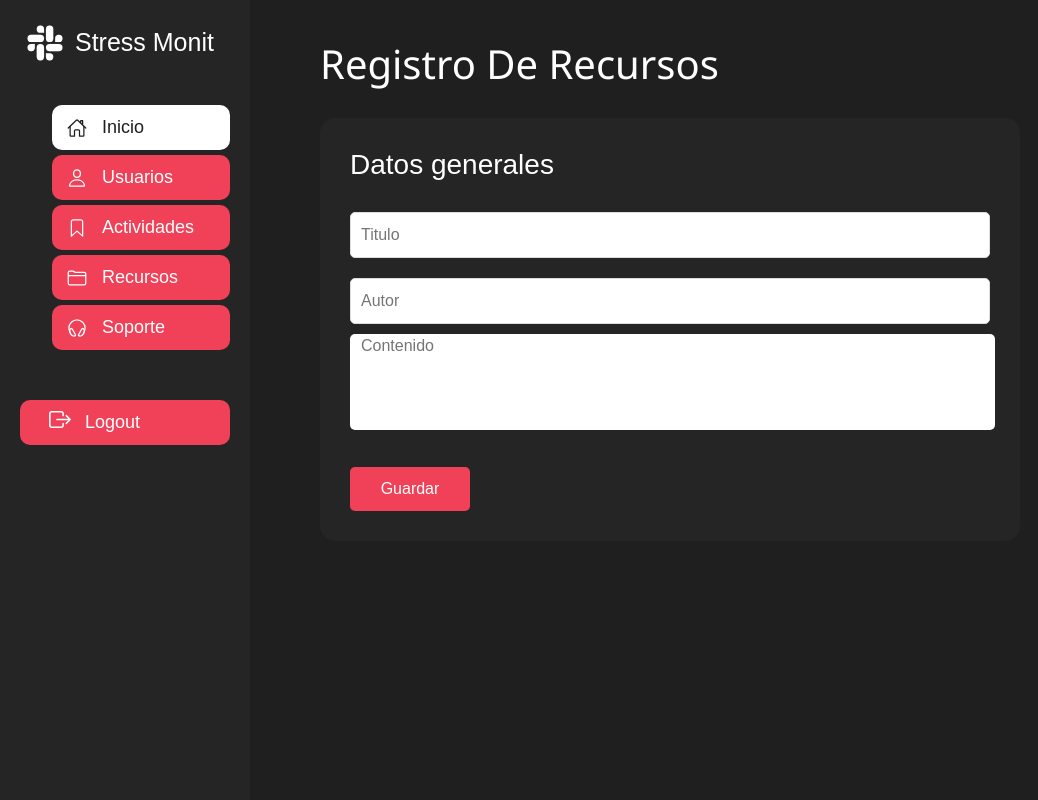
After one commit to luisleon7677/-StressMonit_Project, a Flask app: page /recursos/registrar in a window 1280 px wide. The commit adds this page. Shown: the whole page, without its empty margins (0-1038 px from the left). Run offline with Flask 3, Linux system fonts and the light colour scheme.

Commit message:
diseño y funcionalidades a recursos

```diff
--- a/app.py
+++ b/app.py
@@ -1,5 +1,5 @@
 from flask import Flask, render_template, send_file
-from src.querys import listarQuerys
+from src.querys import listarQuerys,insertarRecursos,eliminarRecurso
 from flask import request, redirect, url_for
 
 app = Flask(__name__)
@@ -57,6 +57,29 @@ def recursos():
 
     return render_template("recursos.html",title="Recursos",resultados = recursos)
 
+@app.route("/recursos/eliminar/<int:id>",methods=['POST'])
+def eliminar_recursos(id):
+    eliminarRecurso(id)
+    return redirect(url_for('recursos'))
+
+
+
+@app.route("/recursos/registrar/submit" , methods=['post'])
+def submit_recurso():
+    titulo = request.form["titulo"]
+    autor = request.form["autor"]
+    contenido = request.form["contenido"]
+
+    insertarRecursos(titulo,autor,contenido)
+
+
+    return redirect(url_for('recursos'))
+
+@app.route("/recursos/registrar")
+def registrar_recursos():
+    return render_template("recurso_registrar.html",title="Registro Recursos")
+
+
 @app.route("/soporte")
 def soporte():
     return render_template("soporte.html",title="Soporte")
--- a/static/recursos.css
+++ b/static/recursos.css
@@ -36,9 +36,15 @@
 .container-recursos .contenido ul li{
     margin: 8px 0;
     cursor: pointer;
+
 }
 .container-recursos .contenido ul a{
     text-decoration: none;
+    color: white;
+
+}
+.container-recursos .contenido span{
+    margin-right: 15px;
 }
 .container-recursos .boton button{
 
@@ -56,6 +62,61 @@
 }
 .container-recursos .boton a{
     text-decoration: none;
+}
+#myTextarea{
+
+    all: unset;
+    background: white;
+    width: 99%;
+    border-radius: 5px;
+    color: #252525;
+    overflow-x: hidden;
+    padding-left: 11px;
+}
+#button_form{
+    background: #f04158;
+    width: 120px;
+    margin-top: 30px;
+}
+/*MODAL*/
+
+
+/* El modal está oculto por defecto */
+.modal-recurso {
+    display: none; /* Ocultarlo inicialmente */
+    position: fixed;
+    z-index: 1; /* Establece que esté encima del contenido */
+    left: 0;
+    top: 0;
+    width: 100%;
+    height: 100%;
+    background-color: rgba(0, 0, 0, 0.4); /* Fondo translúcido */
+    overflow: auto;
+}
+
+/* Contenido del modal */
+.modal-contenido {
+    background-color: white;
+    margin: 15% auto;
+    padding: 20px;
+    border: 1px solid #888;
+    width: 80%; /* Puedes ajustar el tamaño */
+    max-width: 600px;
+}
+
+/* Estilo para el botón de cerrar */
+.cerrar {
+    color: #aaa;
+    float: right;
+    font-size: 28px;
+    font-weight: bold;
+}
+
+.cerrar:hover,
+.cerrar:focus {
+    color: black;
+    text-decoration: none;
+    cursor: pointer;
 }
 @media(max-width:1100px){
 
--- /dev/null
+++ b/static/recursos.js
@@ -0,0 +1,18 @@
+
+//obtengo los elementos del modal
+var modal = document.getElementById('modal-recurso');
+var btns = document.querySelectorAll('.mostrarModal');
+var span = document.getElementById('cerrarModal');
+
+
+//mostrar el modal al hacer clilc en boton
+btns.forEach(function(btn){
+    btn.onclick = function(){
+        modal.style.display = "block";
+    }
+})
+//cerrar el modal cuando el usuario haga clil en cerrar
+
+span.onclick = function(){
+    modal.style.display = "none";
+}
--- a/templates/base.html
+++ b/templates/base.html
@@ -90,6 +90,7 @@
     <script nomodule src="https://unpkg.com/ionicons@7.1.0/dist/ionicons/ionicons.js"></script>
     <!--JS-->
     <script src="/static/script.js"></script>
+    <script src="/static/recursos.js"></script>
     <!--Boostrap-->
     <script src="https://cdn.jsdelivr.net/npm/bootstrap@5.3.3/dist/js/bootstrap.bundle.min.js" integrity="sha384-YvpcrYf0tY3lHB60NNkmXc5s9fDVZLESaAA55NDzOxhy9GkcIdslK1eN7N6jIeHz" crossorigin="anonymous"></script>
 </body>
--- /dev/null
+++ b/templates/recurso_registrar.html
@@ -0,0 +1,24 @@
+{%extends "base.html"%}
+
+{% block content%}
+<div class="titulo-principal">
+    <h1>Registro De Recursos</h1>
+</div>
+
+<div class="container-recursos">
+    <div class="titulo">
+        <h3>Datos generales</h3>
+    </div>
+    <div class="contenido">
+        <form action="/recursos/registrar/submit" method="post">
+
+            <input type="text" name="titulo" id="titulo" placeholder="Titulo">
+            <input type="text" name="autor" id="autor" placeholder="Autor">
+            <textarea id="myTextarea" name="contenido" rows="4" cols="50" placeholder="Contenido"></textarea>
+            <button type="submit" id="button_form">Guardar</button>
+        </form>
+    </div>
+</div>
+
+
+{%endblock%}
```
Also changed, not shown: src/querys.py (+55 -5 lines), templates/recursos.html (+33 -5 lines).
